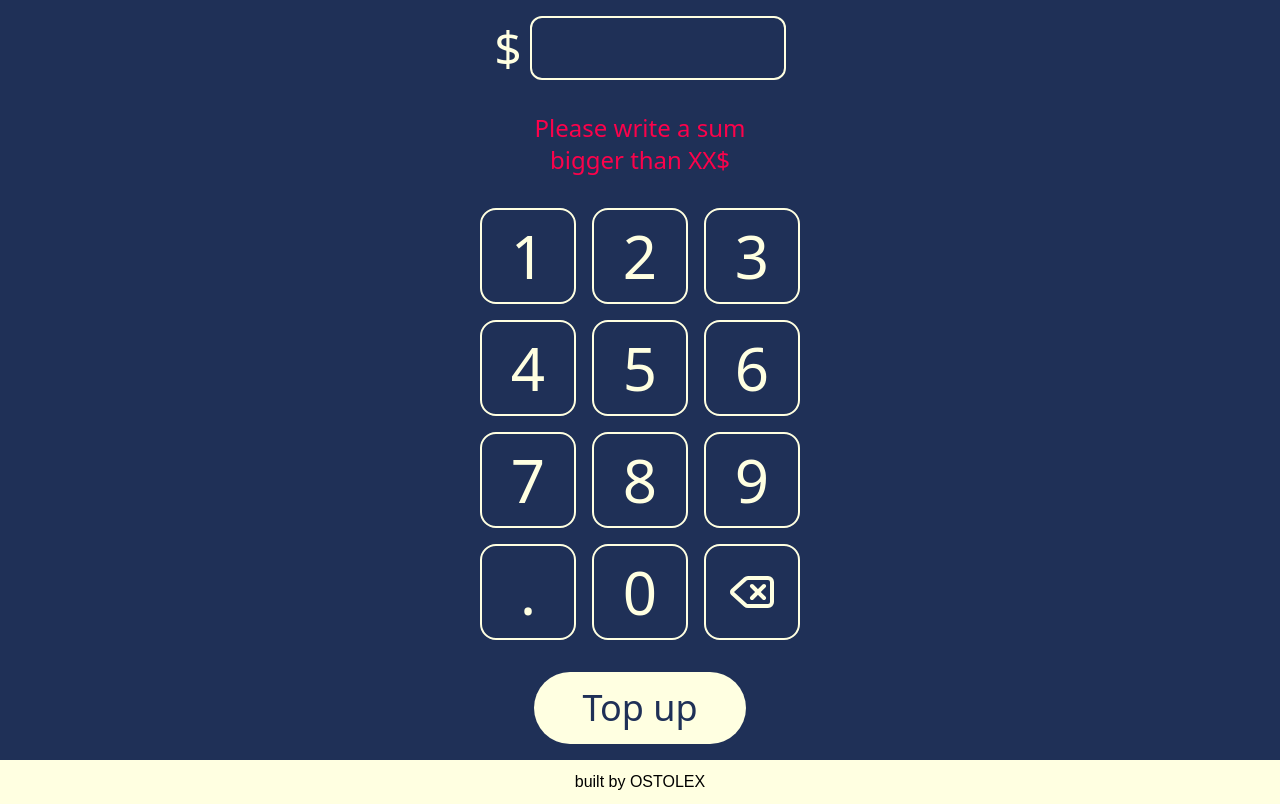
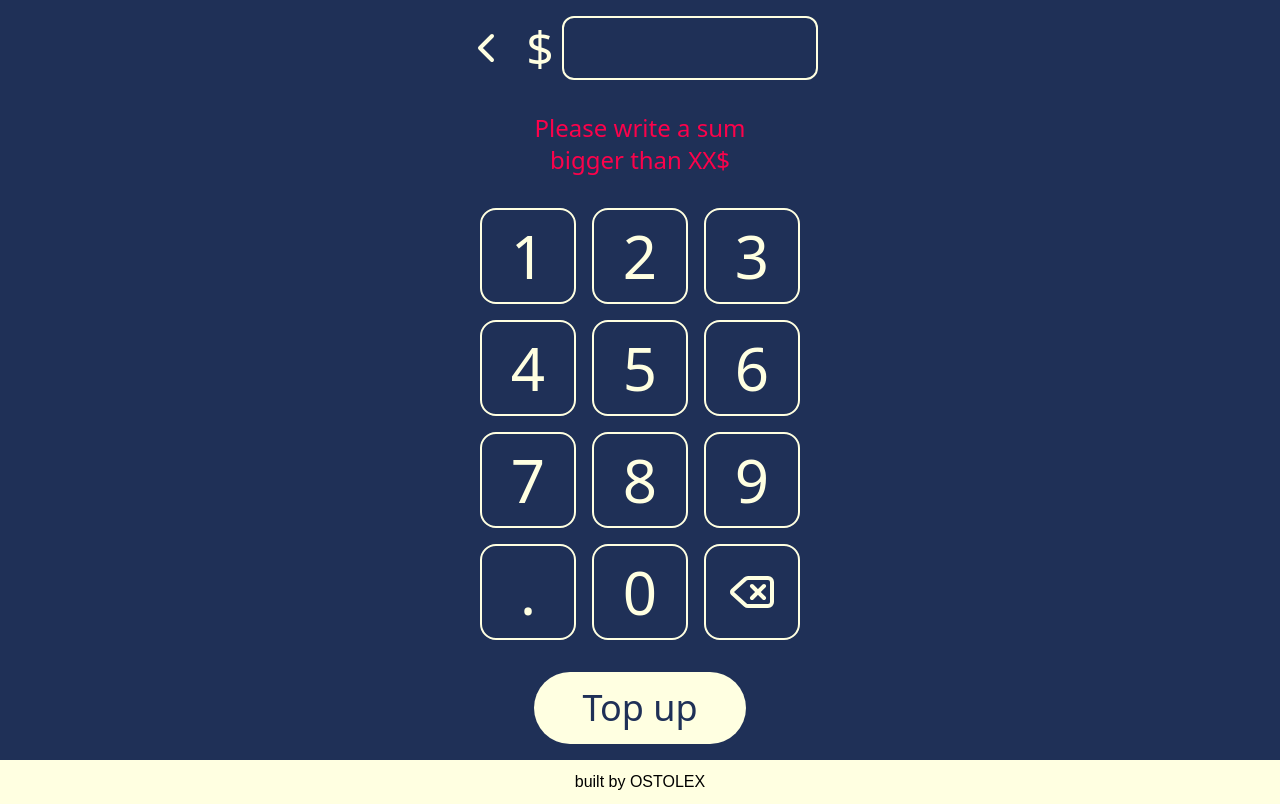
Before and after one commit to Pixelbattle-on-hot/pixelbattle-frontend, a React (Vite) app: page /top-up in a window 1280 px wide. Built offline with nearby package versions, Linux system fonts and the light colour scheme.

Commit message:
layout fixes

```diff
--- a/src/Home.tsx
+++ b/src/Home.tsx
@@ -8,7 +8,7 @@ export function Home() {
   const [currentActiveColor, setCurrentActiveColor] = useState<number>(-1);
   return (
     <ActiveColorContext.Provider value={currentActiveColor}>
-      <main className="flex h-dvh flex-col items-center justify-between">
+      <main className="flex min-h-dvh flex-col items-center justify-between gap-4">
         <Header />
         <Canvas />
         <div className="flex flex-col items-center gap-5">
--- a/src/TopUp.tsx
+++ b/src/TopUp.tsx
@@ -1,5 +1,6 @@
 import { useState } from "react";
 import { Footer } from "./components/Footer.tsx";
+import { Link } from "react-router-dom";
 
 function Key({
   children,
@@ -23,10 +24,27 @@ export function TopUp() {
   return (
     <main className="text-lightBackground flex h-dvh flex-col items-center justify-between">
       <div className="flex flex-col items-center gap-8 p-4">
-        <div className="flex items-center gap-2 text-5xl">
-          <span>$</span>
-          <div className="border-lightBackground flex h-16 w-64 justify-end rounded-xl border-2 p-2">
-            <span className="text-borderNotSelected">{inputString}</span>
+        <div className="flex w-full items-center justify-between gap-4">
+          <Link to={"/"}>
+            <svg
+              xmlns="http://www.w3.org/2000/svg"
+              width="48"
+              height="48"
+              viewBox="0 0 24 24"
+              fill="none"
+              stroke="currentColor"
+              strokeWidth="2"
+              strokeLinecap="round"
+              strokeLinejoin="round"
+            >
+              <path d="m15 18-6-6 6-6" />
+            </svg>
+          </Link>
+          <div className="flex items-center gap-2 text-5xl">
+            <span>$</span>
+            <div className="border-lightBackground flex h-16 w-64 justify-end rounded-xl border-2 p-2">
+              <span className="text-borderNotSelected">{inputString}</span>
+            </div>
           </div>
         </div>
         <span className="text-warn text-center text-2xl">
```
